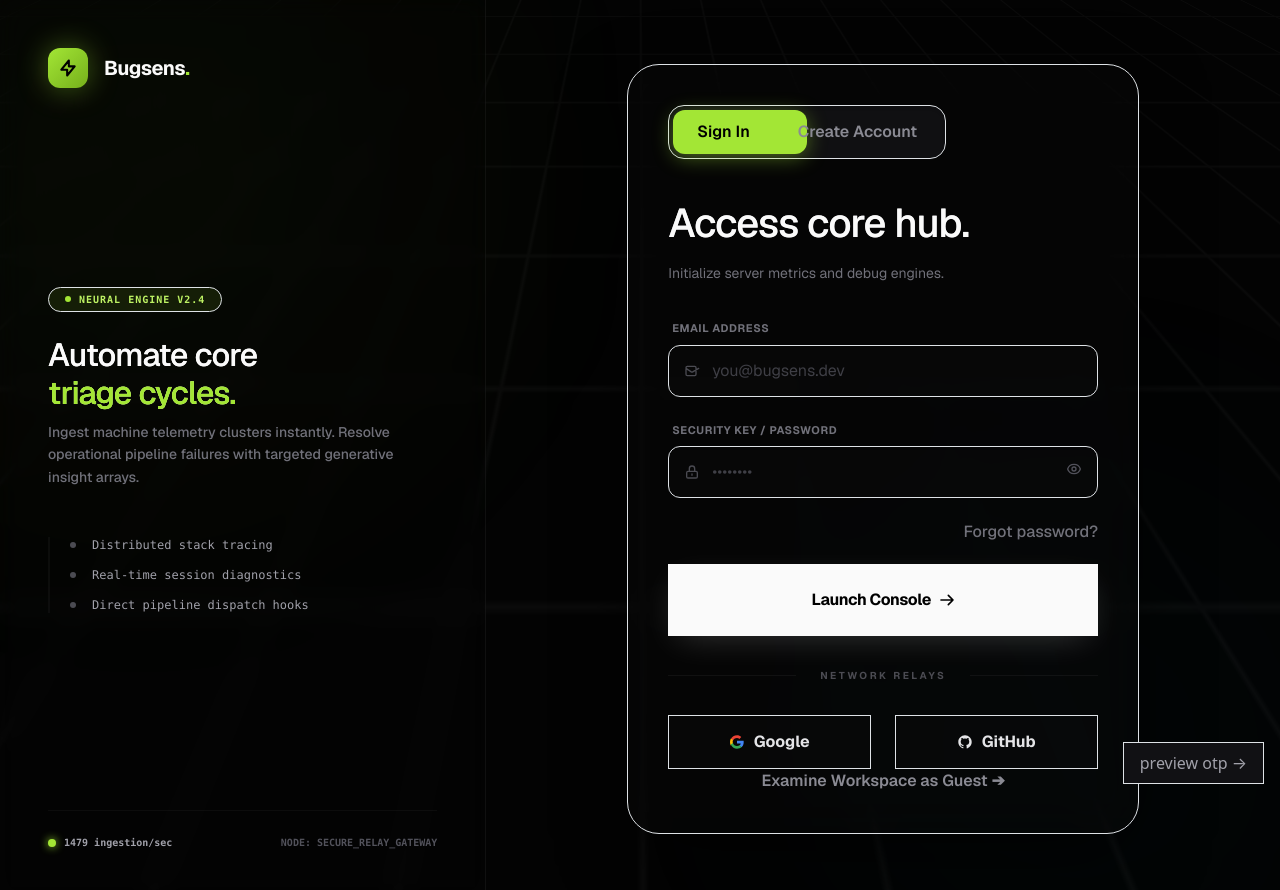
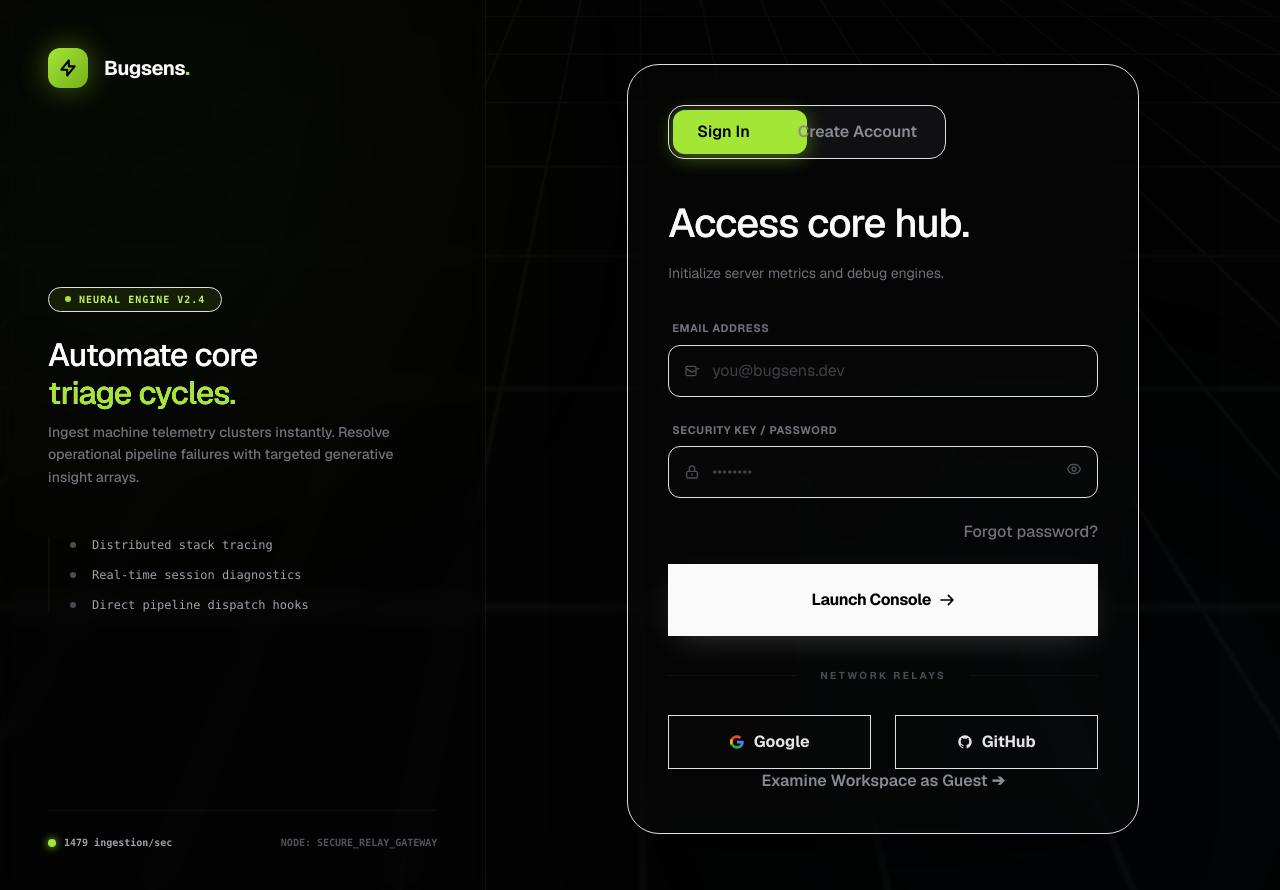
Before and after one commit to Shreya-patel07/bugsens-app, a React (Create React App) app in the folder ai-bug-frontend/: page / in a window 1280 px wide. Shown: the top 890 px of the page. Built offline with nearby package versions, Linux system fonts and the light colour scheme.

Commit message:
Remove preview OTP button

```diff
--- a/ai-bug-frontend/src/App.js
+++ b/ai-bug-frontend/src/App.js
@@ -517,17 +517,6 @@
     return (
       <>
         <AuthScreen onLoginSuccess={handleLoginSuccess} onGuestAccess={handleGuestAccess} />
-        <button
-          onClick={() => {
-            setLoggedInEmail("preview@bugsens.dev");
-            setAuthStep(2);
-          }}
-          data-testid="preview-otp-btn"
-          className="fixed bottom-4 right-4 z-50 px-3 py-2 rounded-full bg-[#111114] border border-white/[0.08] text-[10px] font-mono text-[#a1a1aa] hover:text-white hover:border-[#a3e635]/40 transition-all"
-          title="Preview OTP screen without backend"
-        >
-          preview otp →
-        </button>
       </>
     );
   }
```
